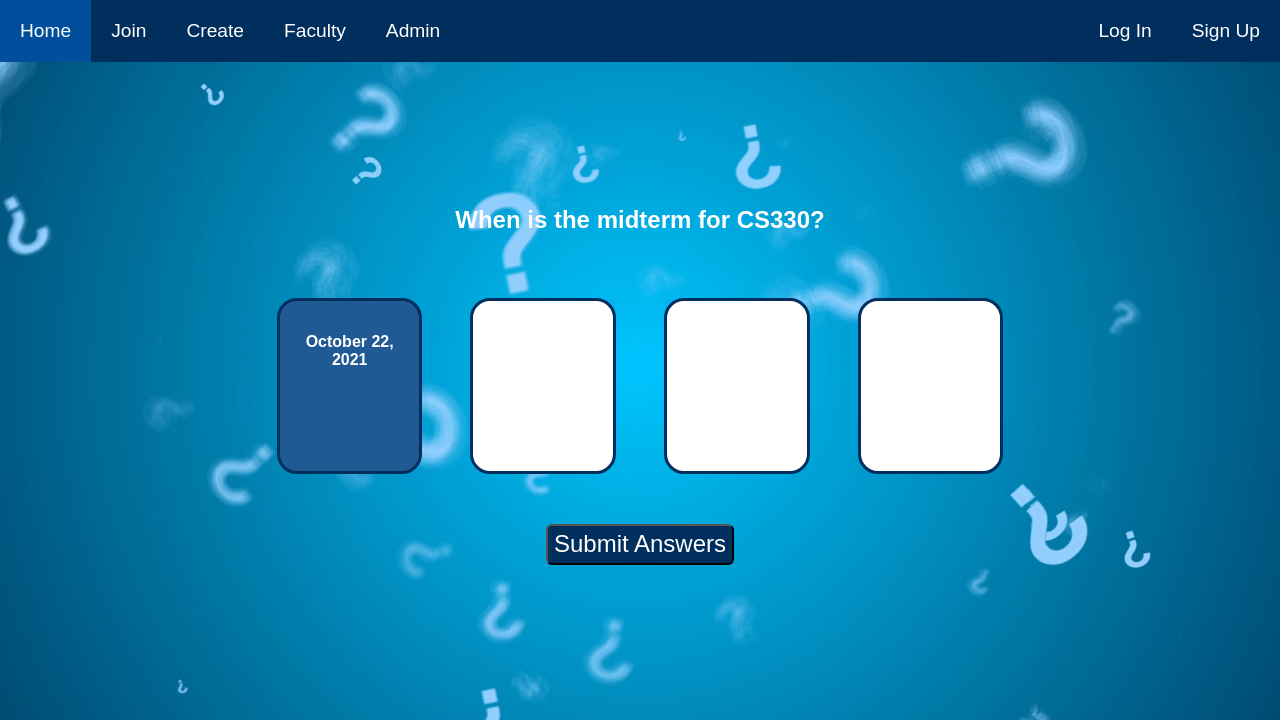
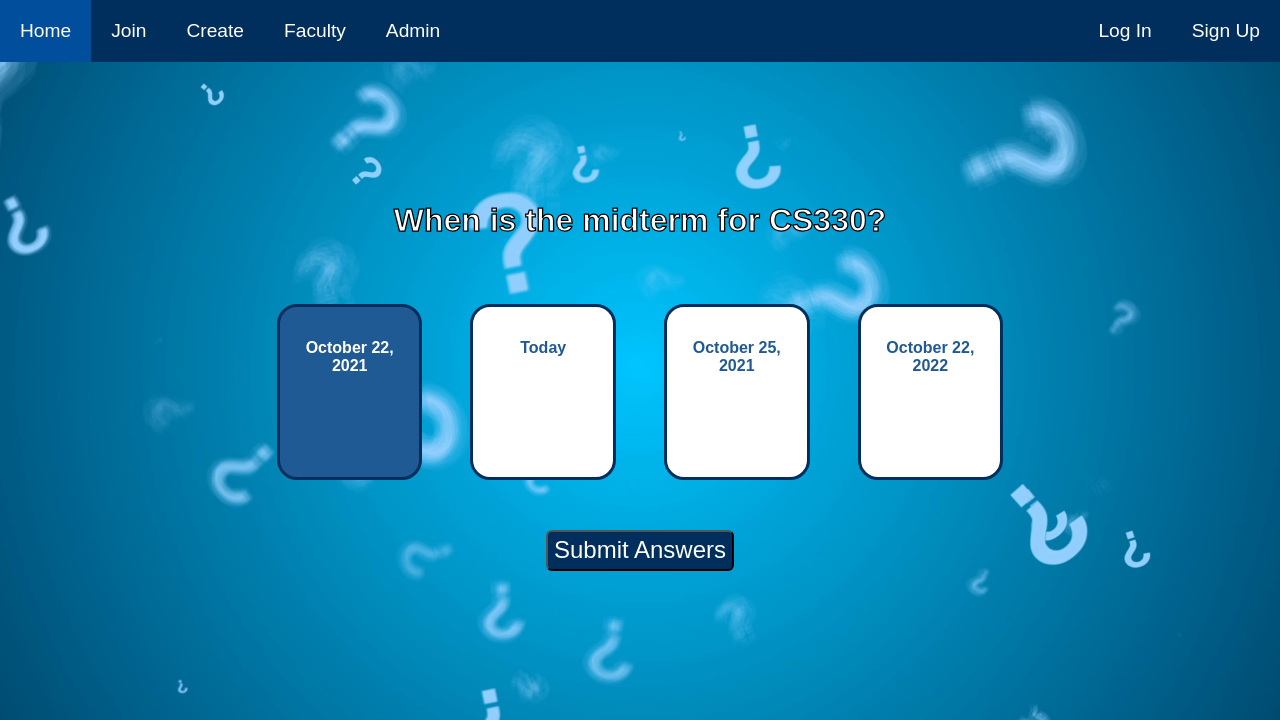
Before and after one commit to milesHerrick/quiz-project, a PHP site: page /questions.html in a window 1280 px wide. Shown: the top 720 px of the page. Run offline with PHP 8.4, Linux system fonts and the light colour scheme.

Commit message:
Finally fixed styling on Questions

```diff
--- a/questions.css
+++ b/questions.css
@@ -13,7 +13,6 @@
   text-align: center;
 	padding: 20px;
   min-height: 0%;
-
 }
 
 .answers{
@@ -21,8 +20,8 @@
   padding: 0;
   border-collapse: collapse;
   height: 60vh;
+}
 
-}
 body{
   background-position: center;
 }
@@ -40,19 +39,20 @@ body{
   padding: 10px;
 }
 
-
 section {
   display: flex;
   flex-flow: row wrap;
 }
+
 section > div {
   flex: 1;
   padding: 0.5rem;
+}
 
-}
 input[type="radio"] {
   display: none;
 }
+
 label {
   height: 100%;
   display: block;
@@ -64,7 +64,9 @@ label {
   margin: 1rem;
   text-align: center;
   position: relative;
+  color: #205a94;
 }
+
 input[type="radio"]:checked + label {
   background: #205a94;
   color: hsla(215, 0%, 100%, 1);
--- a/questions.html
+++ b/questions.html
@@ -12,7 +12,7 @@
 
     <div class="container">
 		<div class="prompt">
-			<h2> When is the midterm for CS330? </h2>
+			<h1>When is the midterm for CS330?</h1>
 		</div>
         <section>
 			<div>
```
Lines whose indentation alone changed are shown as unchanged.
